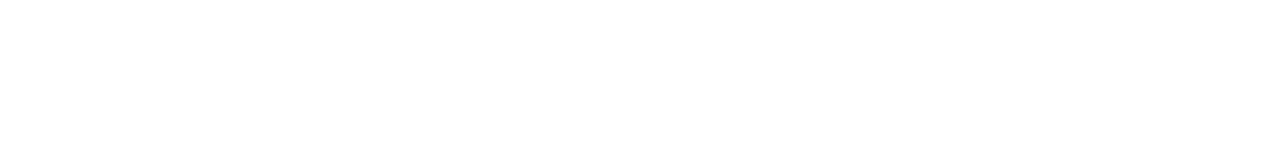
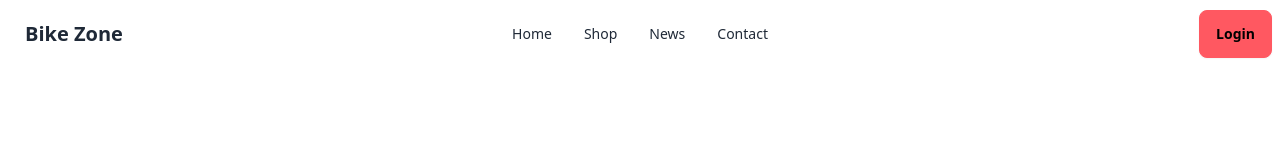
Before and after one commit to fardinariful/Bike-zone, a plain HTML site: page index.html in a window 1280 px wide. Drawn offline with nearby package versions, Linux system fonts and the light colour scheme.

Commit message:
nsv created

```diff
--- a/index.html
+++ b/index.html
@@ -8,6 +8,42 @@
     <script src="https://cdn.tailwindcss.com"></script>
 </head>
 <body>
+    <header>
+<nav>
+    <div class="navbar bg-base-100">
+        <div class="navbar-start">
+          <div class="dropdown">
+            <div tabindex="0" role="button" class="btn btn-ghost lg:hidden">
+              <svg xmlns="http://www.w3.org/2000/svg" class="h-5 w-5" fill="none" viewBox="0 0 24 24" stroke="currentColor"><path stroke-linecap="round" stroke-linejoin="round" stroke-width="2" d="M4 6h16M4 12h8m-8 6h16" /></svg>
+            </div>
+            <ul tabindex="0" class="menu menu-sm dropdown-content mt-3 z-[1] p-2 shadow bg-base-100 rounded-box w-52">
+              <li><a>Home</a></li>
+              <li><a>Shop</a></li>
+              <li><a>News</a></li>
+              <li><a>Contact</a></li>
+            </ul>
+          </div>
+          <a class="btn btn-ghost text-xl">Bike Zone</a>
+        </div>
+        <div class="navbar-center hidden lg:flex">
+          <ul class="menu menu-horizontal px-1">
+            <li><a>Home</a></li>
+            <li><a>Shop</a></li>
+            <li><a>News</a></li>
+            <li><a>Contact</a></li>
+          </ul>
+        </div>
+        <div class="navbar-end">
+          <a class="btn btn-error">Login</a>
+        </div>
+      </div>
+</nav>
+    </header>
+    <main>
 
+    </main>
+    <footer>
+
+    </footer>
 </body>
 </html>
```
